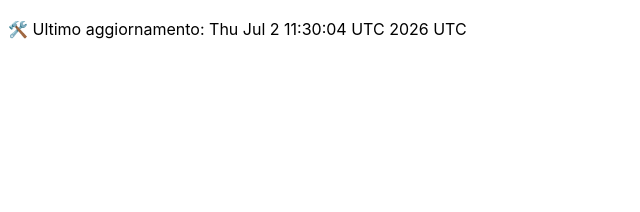
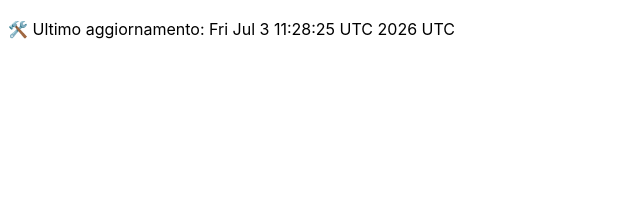
Before and after one commit to DanteTrb/DanteTrb.github.io, a Jekyll site: the page built from badges.md, in a window 1280 px wide. Shown: the top 212 px of the page, without its empty margins (0-640 px from the left). Built offline with Jekyll 4.4.1, drawn with Linux system fonts in a browser that asks for light colours; our own code applies the rules of GitHub Pages for plain Markdown files.

Commit message:
🛠️ Aggiornamento automatico badge

```diff
--- a/badges.md
+++ b/badges.md
@@ -1 +1 @@
-🛠️ Ultimo aggiornamento: Thu Jul  2 11:30:04 UTC 2026 UTC
+🛠️ Ultimo aggiornamento: Fri Jul  3 11:28:25 UTC 2026 UTC
```
